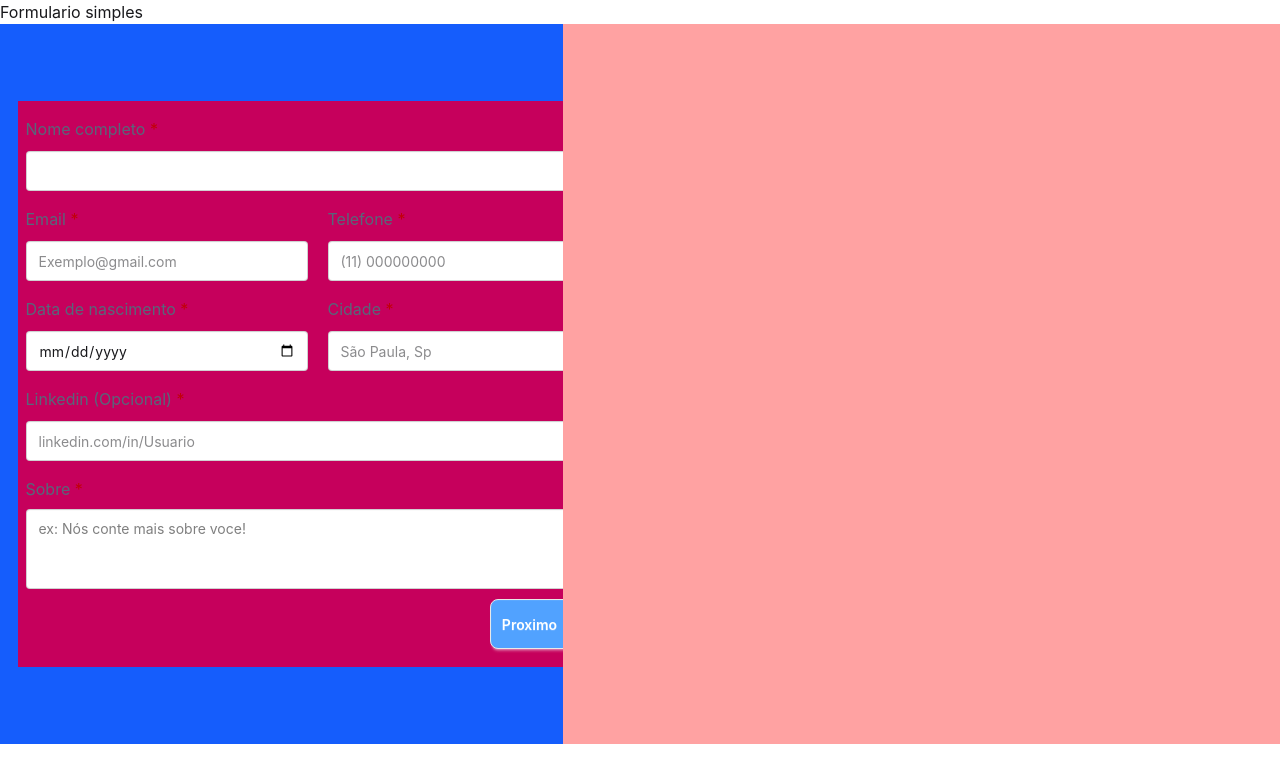
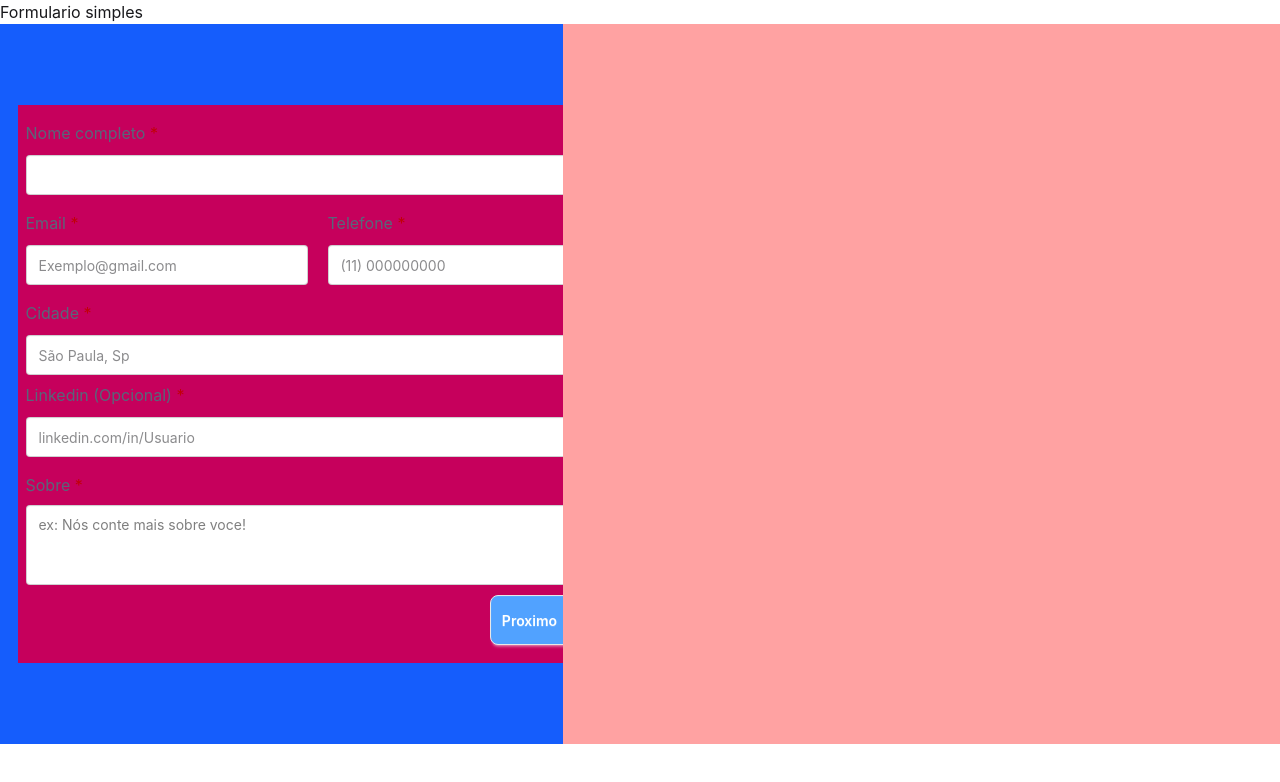
Before and after one commit to ItaloDev-Marcelo/Curriculo_Pro2, a React (Vite) app: page / in a window 1280 px wide. Shown: the top 782 px of the page. Built offline with nearby package versions, Linux system fonts and the light colour scheme.

Commit message:
refactor: removendo um InputBlock e estilo

```diff
--- a/src/form/components/Personal.tsx
+++ b/src/form/components/Personal.tsx
@@ -1,4 +1,3 @@
-// import React from 'react'
 import InputBlock from '../../components/InputBlock'
 import { useFormContext } from 'react-hook-form'
 import TextareaBlock from '../../components/TextareaBlock'
@@ -24,12 +23,9 @@ export const Personal = ({onNextS}: NextT) => {
 
          </div>
 
-          <div className='flex flex-col xl:flex-row xl:gap-5'>
-             <InputBlock errors={errors} register={register} title='Data de nascimento '  name='data'  placeholder=''  style='my-2 xl:w-[50%]' type='date' />
 
-         <InputBlock errors={errors} register={register} title='Cidade' name='city'  placeholder='São Paula, Sp'  style='my-2 xl:w-[50%]' type='text'/>
+         <InputBlock errors={errors} register={register} title='Cidade' name='city'  placeholder='São Paula, Sp'  style='my-2 ' type='text'/>
 
-         </div>
 
          <InputBlock errors={errors} register={register} title='Linkedin (Opcional)'  name='linkedin'  placeholder='linkedin.com/in/Usuario'  style='my-2 xl:w-full' type='text' />
 
```
